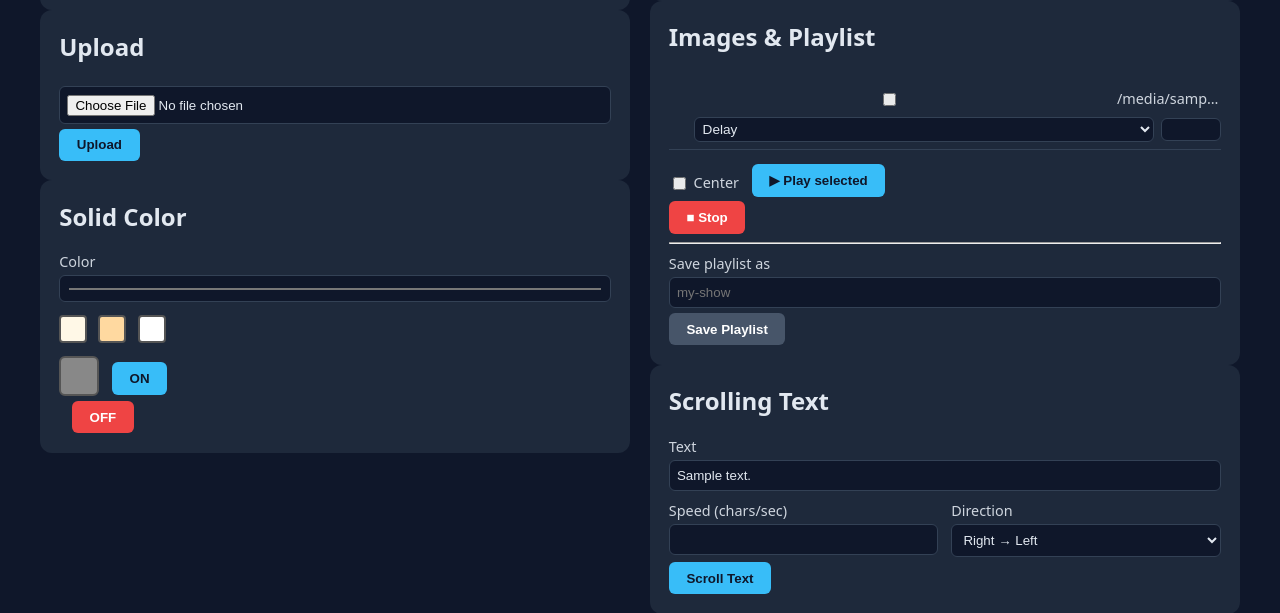
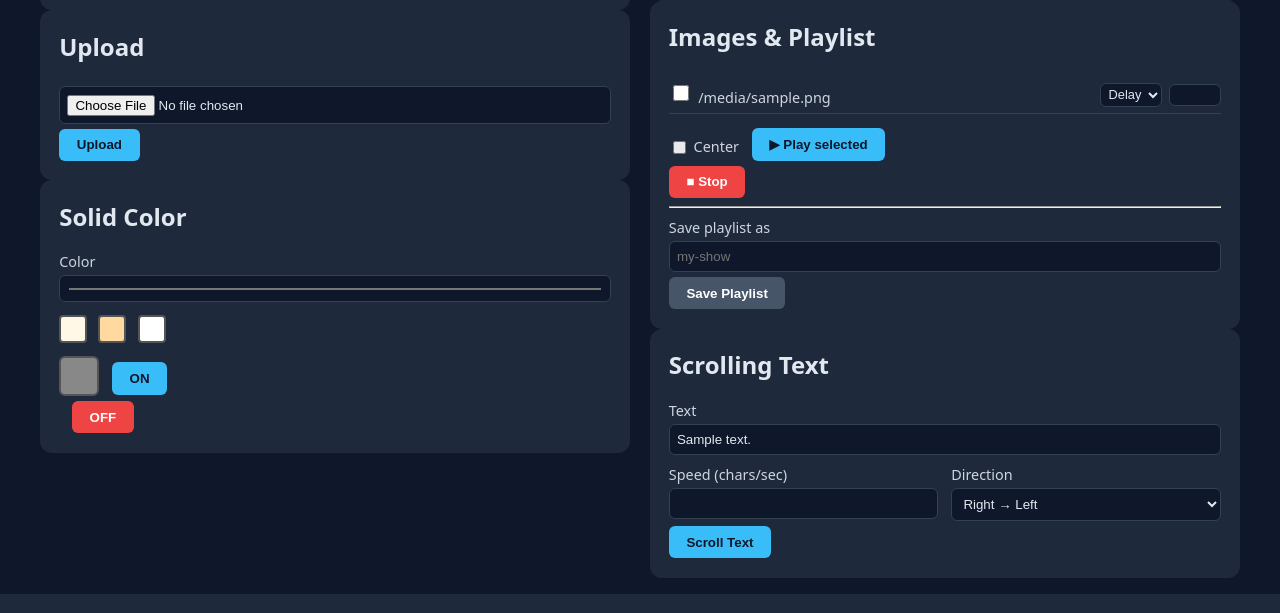
Before and after one commit to klf240/led-matrix-web, a Flask app: template templates/index.html in a window 1280 px wide. Shown: the part 594-1207 px from the top of the page. Run offline with Flask 3, Linux system fonts and the light colour scheme; the template is opened without the code that fills it: most values are stand-ins (such as "Sample title", 1, 10 or a date in 2020); parts of the project's set-up code (start-up, migrations or seed data) failed here and were passed over.

Commit message:
Fix layout widths and per-image loop index bug

```diff
--- a/app.py
+++ b/app.py
@@ -365,10 +365,16 @@ def play_images():
     cmd.append("-f")
 
     # Per-image flags: -w<sec> for delay, -l<n> for animation loops
-    # These are positional: each flag applies to the image following it
-    for i, img in enumerate(images):
-        mode = data.get(f"img_mode_{i}", "delay")
-        val = data.get(f"img_val_{i}", "4")
+    # Indices in form fields refer to position in the FULL file list,
+    # so we must look up each selected image's original index.
+    all_files = sorted(f.name for f in UPLOAD_FOLDER.iterdir() if f.is_file())
+    for img in images:
+        try:
+            idx = all_files.index(img)
+        except ValueError:
+            idx = 0
+        mode = data.get(f"img_mode_{idx}", "delay")
+        val = data.get(f"img_val_{idx}", "4")
         if mode == "loops":
             cmd.append(f"-l{val}")
         else:
--- a/templates/index.html
+++ b/templates/index.html
@@ -137,19 +137,15 @@
       <form id="playForm" action="/play_images" method="post">
         <div class="file-list" style="max-height:300px">
           {% for f in files %}
-          <div style="padding:.4rem 0;border-bottom:1px solid #334155">
-            <label for="img_{{ loop.index0 }}" style="display:flex;align-items:center;gap:.5rem;cursor:pointer">
-              <input type="checkbox" name="images" value="{{ f }}" id="img_{{ loop.index0 }}">
-              <span style="overflow:hidden;text-overflow:ellipsis;white-space:nowrap">{{ f }}</span>
-            </label>
-            <div style="display:flex;align-items:center;gap:.4rem;margin-top:.25rem;padding-left:1.6rem">
-              <select name="img_mode_{{ loop.index0 }}" style="padding:.2rem;font-size:.85rem">
-                <option value="delay" selected>Delay</option>
-                <option value="loops">Loops</option>
-              </select>
-              <input type="number" name="img_val_{{ loop.index0 }}" value="{{ settings.wait }}" min="0" step="0.5"
-                     style="width:60px;padding:.2rem;font-size:.85rem" title="Seconds or loop count">
-            </div>
+          <div style="display:flex;align-items:center;gap:.4rem;padding:.35rem 0;border-bottom:1px solid #334155">
+            <input type="checkbox" name="images" value="{{ f }}" id="img_{{ loop.index0 }}" style="width:1rem;height:1rem;flex-shrink:0">
+            <label for="img_{{ loop.index0 }}" style="flex:1;min-width:0;overflow:hidden;text-overflow:ellipsis;white-space:nowrap;cursor:pointer">{{ f }}</label>
+            <select name="img_mode_{{ loop.index0 }}" style="width:auto;max-width:62px;padding:.15rem .2rem;font-size:.8rem;flex-shrink:0">
+              <option value="delay" selected>Delay</option>
+              <option value="loops">Loops</option>
+            </select>
+            <input type="number" name="img_val_{{ loop.index0 }}" value="{{ settings.wait }}" min="0" step="0.5"
+                   style="width:52px;padding:.15rem;font-size:.8rem;flex-shrink:0">
           </div>
           {% else %}
             <p>No images yet</p>
```
